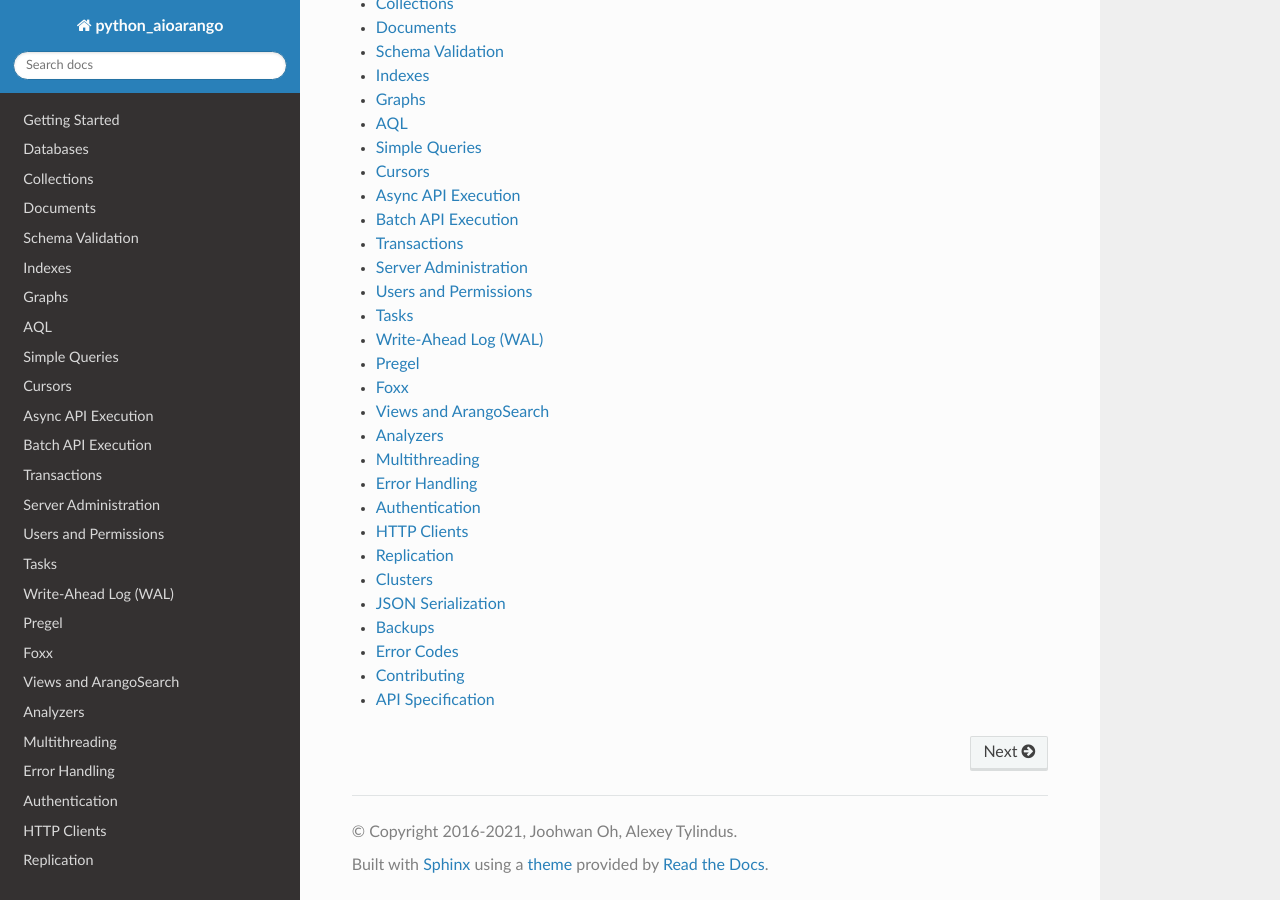
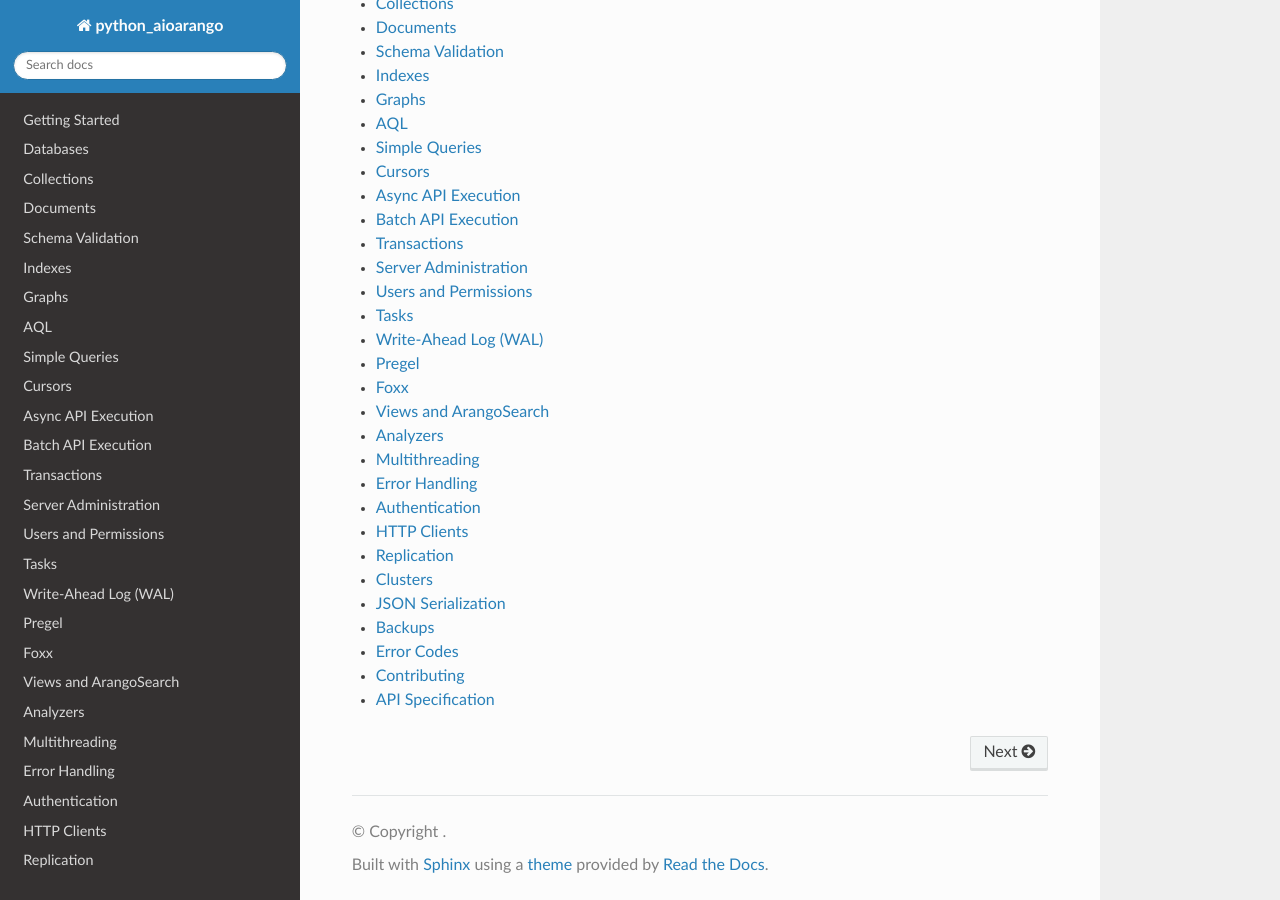
Before and after one commit to alexvanzyl/python-aioarango, a Sphinx documentation site: the page built from docs/index.rst, in a window 1280 px wide and 900 px high, scrolled down 865 px. Built offline with Sphinx 7.4.7 and the Read the Docs theme 2.0.0, drawn with Linux system fonts in a browser that asks for light colours.

Commit message:
Update config.py

```diff
--- a/docs/conf.py
+++ b/docs/conf.py
@@ -1,6 +1,4 @@
 project = "python_aioarango"
-copyright = "2016-2021, Joohwan Oh, Alexey Tylindus"
-author = "Joohwan Oh & Alexey Tylindus"
 extensions = [
     "sphinx_rtd_theme",
     "sphinx.ext.autodoc",
```
